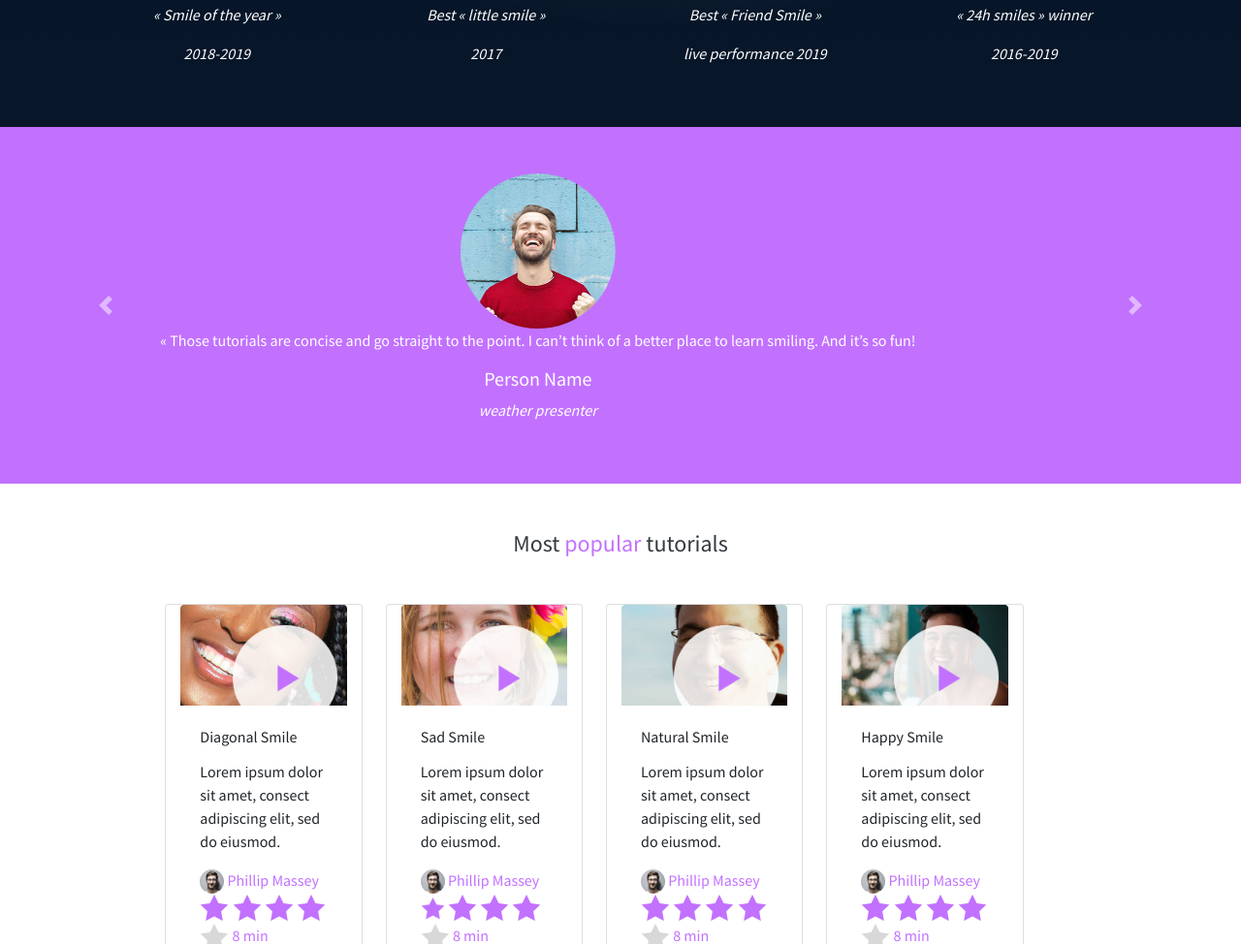
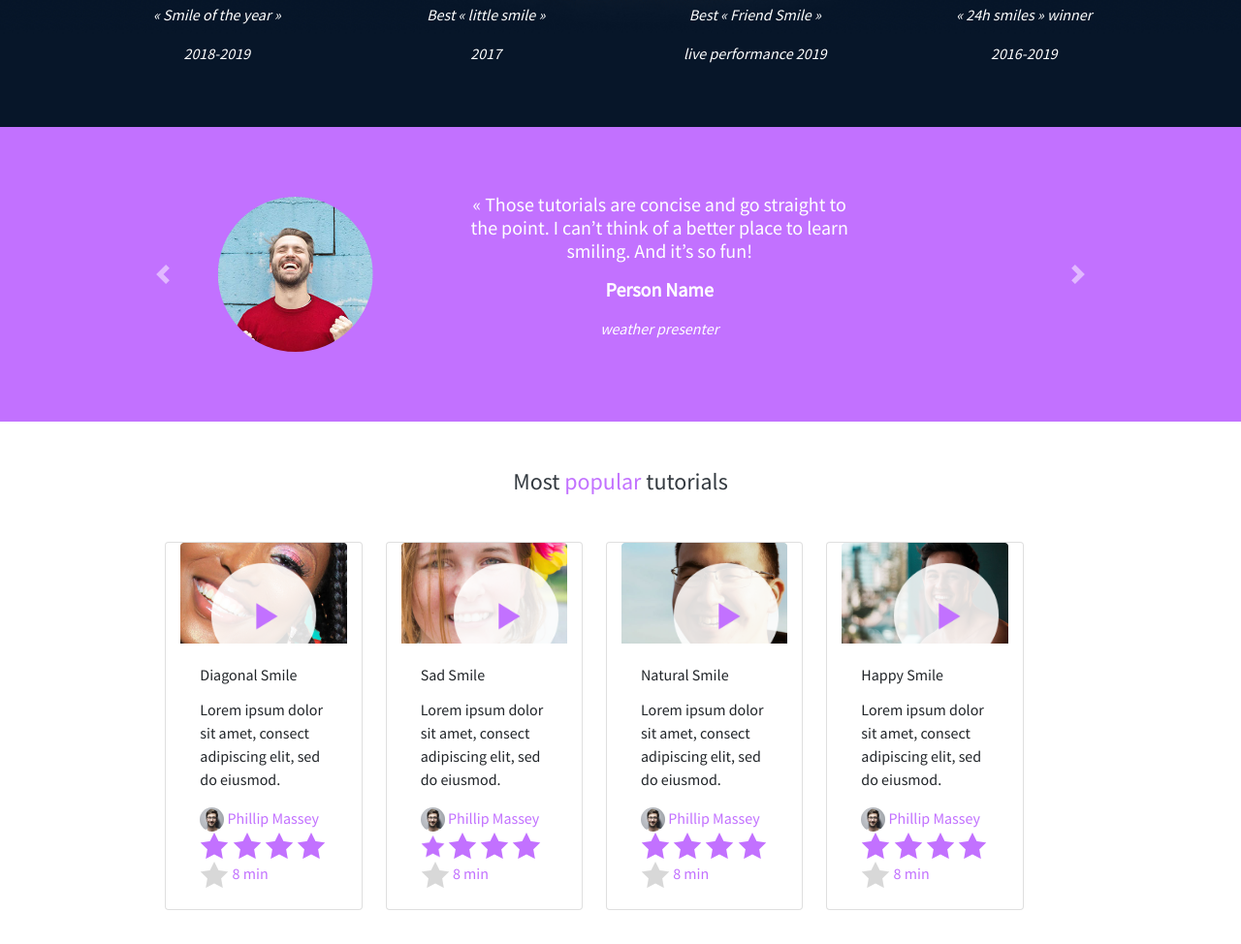
Before and after one commit to tayloradam1999/holberton-smiling-school, a plain HTML site: page 2-homepage.html in a window 1280 px wide. Shown: the part 917-1891 px from the top of the page at 97% size. Drawn offline with nearby package versions, Linux system fonts and the light colour scheme; a web font is replaced by a local one.

Commit message:
Added task 1-homepage carousel formatting

```diff
--- a/2-homepage.html
+++ b/2-homepage.html
@@ -100,29 +100,37 @@
 		</div>
 	</div>
 	<!-- Carousel -->
-	<div class="purp-background container-fluid">
+	<div class="purp-background container-fluid" id="carouselContainer">
+		<div class="container-lg">
 			<div id="carouselExampleControls" class="carousel slide" data-ride="carousel">
-			<div class="carousel-inner row py-5">
-				<div class="carousel-item active text-center px-4">
+				<div class="carousel-inner py-5">
+					<div class="carousel-item active">
+						<div class="row align-items-center justify-content-center">
+							<div class="col-3 col-md-2 mr-5">
 								<img class="rounded-circle" src="images/profile_5.jpg" height="160" width="160" alt="First slide">
-					<p class="text-white">« Those tutorials are concise and go straight to the point. I can’t think of a
-						better place to learn smiling. And it’s so fun!</p>
-					<h5 class="text-white font-bold">Person Name</h5>
+							</div>
+							<div class="col-md-5 pr-4 mr-4">
+								<div class="card-body text-center">
+									<h1 class="lead text-white">« Those tutorials are concise and go straight to the point. I can’t think of a better place to learn smiling. And it’s so fun!</p>
+									<p class="text-white font-weight-bold">Person Name</h5>
 									<p class="text-white font-italic">weather presenter</p>
 								</div>
-				<div class="carousel-item text-center px-4">
+							</div>
+						</div>
+					</div>
+					<div class="carousel-item">
+						<div class="row align-items-center justify-content-center">
+							<div class="col-3 col-md-2 mr-5">
 								<img class="rounded-circle" src="images/profile_5.jpg" height="160" width="160" alt="First slide">
-					<p class="text-white">« Those tutorials are concise and go straight to the point. I can’t think of a
-						better place to learn smiling. And it’s so fun!</p>
-					<h5 class="text-white font-bold">Person Name</h5>
+							</div>
+							<div class="col-md-5 pr-4 mr-4">
+								<div class="card-body text-center">
+									<h1 class="lead text-white">« Those tutorials are concise and go straight to the point. I can’t think of a better place to learn smiling. And it’s so fun!</p>
+									<p class="text-white font-weight-bold">Person Name</h5>
 									<p class="text-white font-italic">weather presenter</p>
 								</div>
-				<div class="carousel-item text-center px-4">
-					<img class="rounded-circle" src="images/profile_5.jpg" height="160" width="160" alt="First slide">
-					<p class="text-white">« Those tutorials are concise and go straight to the point. I can’t think of a
-						better place to learn smiling. And it’s so fun!</p>
-					<h5 class="text-white font-bold">Person Name</h5>
-					<p class="text-white font-italic">weather presenter</p>
+							</div>
+						</div>
 					</div>
 				</div>
 				<a class="carousel-control-prev" href="#carouselExampleControls" role="button" data-slide="prev">
@@ -135,6 +143,7 @@
 				</a>
 			</div>
 		</div>
+	</div>
 	<!-- Popular tutorials -->
 	<div class="container-fluid mt-5 align-items-center mx-auto">
 		<div class="text-center">
@@ -143,7 +152,7 @@
 		<div class="container-fluid row my-5 justify-content-center">
 			<div class="card mr-4 col-6 col-md-4 col-lg-2">
 				<img class="card-img-top" src="images/thumbnail_4.jpg" alt="Card image cap">
-				<img class="card-img-overlay ml-5 " src="images/play.png" alt="play button" height="150px" width="150px">
+				<img class="card-img-overlay mx-auto" src="images/play.png" alt="play button" height="150px" width="150px">
 				<div class="card-body">
 					<p class="card-title">Diagonal Smile</p>
 					<p class="card-text">Lorem ipsum dolor sit amet, consect adipiscing elit, sed do
```
Lines whose indentation alone changed are shown as unchanged.
